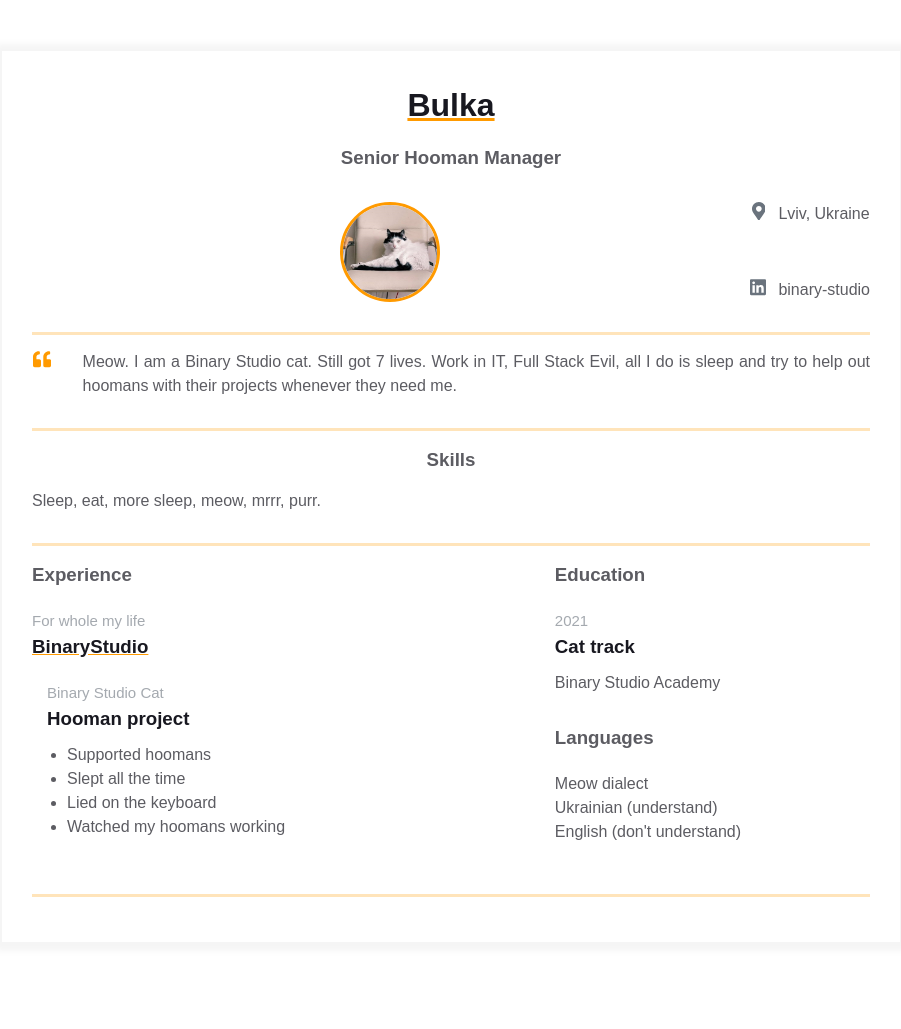
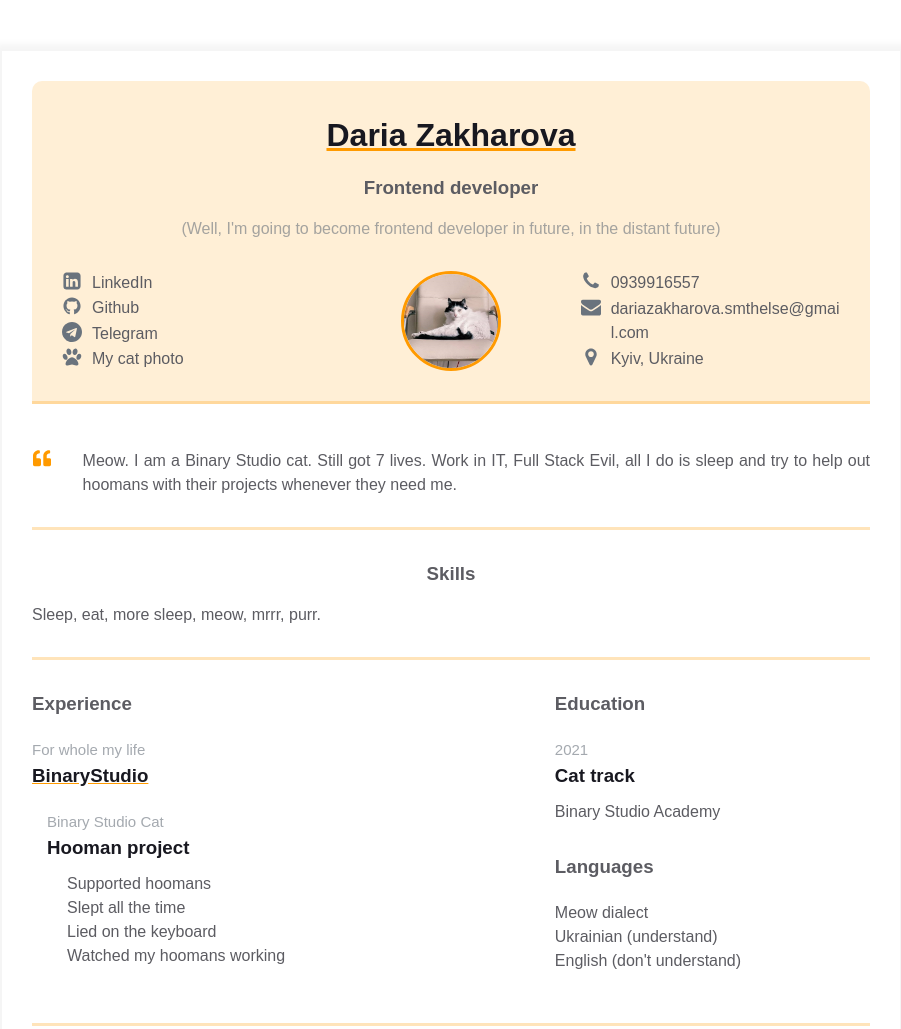
Before and after one commit to Daria-Zakharova/homepage, a plain HTML site: page index.html in a window 1280 px wide. Shown: the whole page, without its empty margins (189-1090 px from the left). Before the commit the page ends 993 px from the top, so only its background shows below. Drawn offline with Linux system fonts and the light colour scheme.

Commit message:
Updated Contacts info

```diff
--- a/index.html
+++ b/index.html
@@ -10,12 +10,88 @@
     <main>
       <div class="resume">
         <div class="container">
-          <div class="resume__block">
-            <h1 class="contact-info__header">Bulka</h1>
-            <h3 class="contact-info__sub-header">Senior Hooman Manager</h3>
+          <div class="resume__block resume__block--header">
+            <h1 class="contact-info__header">Daria Zakharova</h1>
+            <h3 class="contact-info__sub-header">Frontend developer</h3>
+            <div class="contact-info__comment">
+              (Well, I'm going to become frontend developer in future, in the
+              distant future)
+            </div>
 
             <div class="contact_info_container fh">
-              <div class="contact-info__block"></div>
+              <div class="contact-info__block">
+                <ul class="contact-info__list">
+                  <li class="contact-info__list-item">
+                    <a
+                      href="https://www.linkedin.com/in/daria-zakharova-acc/"
+                      rel="author"
+                      target="_blank"
+                      class="contact-info__item"
+                    >
+                      <div class="contact-info__item-icon-wrapper">
+                        <svg>
+                          <use
+                            href="./assets/icons-sprite.svg#icon-linkedin-square"
+                          ></use>
+                        </svg>
+                      </div>
+                      <span class="contact-info__link-txt">LinkedIn</span>
+                    </a>
+                  </li>
+                  <li class="contact-info__list-item">
+                    <a
+                      href="https://github.com/Daria-Zakharova/"
+                      rel="author"
+                      target="_blank"
+                      class="contact-info__item"
+                    >
+                      <div class="contact-info__item-icon-wrapper">
+                        <svg>
+                          <use
+                            href="./assets/icons-sprite.svg#icon-github"
+                          ></use>
+                        </svg>
+                      </div>
+                      <span class="contact-info__link-txt">Github</span>
+                    </a>
+                  </li>
+                  <li class="contact-info__list-item">
+                    <a
+                      href="https://t.me/DariaZverek"
+                      rel="author"
+                      class="contact-info__item"
+                    >
+                      <div class="contact-info__item-icon-wrapper">
+                        <svg>
+                          <use
+                            href="./assets/icons-sprite.svg#icon-telegram"
+                          ></use>
+                        </svg>
+                      </div>
+                      <span class="contact-info__link-txt">Telegram</span>
+                    </a>
+                  </li>
+                  <li class="contact-info__list-item">
+                    <a
+                      href="https://ibb.co/GT3F0zG"
+                      rel="author"
+                      target="_blank"
+                      class="contact-info__item"
+                    >
+                      <div class="contact-info__item-icon-wrapper">
+                        <svg>
+                          <use href="./assets/icons-sprite.svg#icon-paw"></use>
+                        </svg>
+                      </div>
+                      <span
+                        class="contact-info__link-txt"
+                        title="If it's not important info than what on this unfair Earth is?"
+                        >My cat photo</span
+                      >
+                    </a>
+                  </li>
+                </ul>
+              </div>
 
               <div class="contact-info__block contact-info__block--center">
                 <img
@@ -26,38 +102,60 @@
               </div>
 
               <div class="contact-info__block">
-                <a href="" rel="author" class="contact-info__item">
-                  <div class="contact-info__item-icon-wrapper">
-                    <svg
-                      class="contact-info__item-icon"
-                      xmlns="http://www.w3.org/2000/svg"
-                      viewBox="0 0 384 512"
-                    >
-                      <path
-                        d="M172.268 501.67C26.97 291.031 0 269.413 0 192 0 85.961 85.961 0 192 0s192 85.961 192 192c0 77.413-26.97 99.031-172.268 309.67-9.535 13.774-29.93 13.773-39.464 0zM192 272c44.183 0 80-35.817 80-80s-35.817-80-80-80-80 35.817-80 80 35.817 80 80 80z"
-                      ></path>
-                    </svg>
-                  </div>
-                  <span>Lviv, Ukraine</span>
-                </a>
+                <ul class="contact-info__list">
+                  <li>
                     <a
-                  href="https://ua.linkedin.com/company/binary-studio_241166"
+                      href="tel:+380939916557"
                       rel="author"
                       class="contact-info__item"
                     >
                       <div class="contact-info__item-icon-wrapper">
-                    <svg
-                      class="contact-info__item-icon"
-                      xmlns="http://www.w3.org/2000/svg"
-                      viewBox="0 0 448 512"
-                    >
-                      <path
-                        d="M416 32H31.9C14.3 32 0 46.5 0 64.3v383.4C0 465.5 14.3 480 31.9 480H416c17.6 0 32-14.5 32-32.3V64.3c0-17.8-14.4-32.3-32-32.3zM135.4 416H69V202.2h66.5V416zm-33.2-243c-21.3 0-38.5-17.3-38.5-38.5S80.9 96 102.2 96c21.2 0 38.5 17.3 38.5 38.5 0 21.3-17.2 38.5-38.5 38.5zm282.1 243h-66.4V312c0-24.8-.5-56.7-34.5-56.7-34.6 0-39.9 27-39.9 54.9V416h-66.4V202.2h63.7v29.2h.9c8.9-16.8 30.6-34.5 62.9-34.5 67.2 0 79.7 44.3 79.7 101.9V416z"
-                      ></path>
+                        <svg>
+                          <use
+                            href="./assets/icons-sprite.svg#icon-phone"
+                          ></use>
                         </svg>
                       </div>
-                  <span>binary-studio</span>
+                      <span class="contact-info__link-txt">0939916557</span>
                     </a>
+                  </li>
+                  <li>
+                    <a
+                      href="mailto:dariazakharova.smthelse@gmail.com"
+                      rel="author"
+                      class="contact-info__item"
+                    >
+                      <div class="contact-info__item-icon-wrapper">
+                        <svg>
+                          <use
+                            href="./assets/icons-sprite.svg#icon-envelope"
+                          ></use>
+                        </svg>
+                      </div>
+                      <span
+                        class="contact-info__link-txt"
+                        title="Getting it unique was harder than I could imagine"
+                        >dariazakharova.smthelse@gmail.com</span
+                      >
+                    </a>
+                  </li>
+                  <li>
+                    <a
+                      href="https://goo.gl/maps/vF8XJw4zKjvavtnh7"
+                      rel="author"
+                      class="contact-info__item"
+                    >
+                      <div class="contact-info__item-icon-wrapper">
+                        <svg>
+                          <use
+                            href="./assets/icons-sprite.svg#icon-map-marker"
+                          ></use>
+                        </svg>
+                      </div>
+                      <span class="contact-info__link-txt">Kyiv, Ukraine</span>
+                    </a>
+                  </li>
+                </ul>
               </div>
             </div>
           </div>
--- a/styles.css
+++ b/styles.css
@@ -15,6 +15,11 @@ body {
     --icon-color: #6a737d;
     --border-color: #ff9a0045;
     --text-decoration-color: #ff9a00;
+    --bg-decoration-color: #ff9a0029;
+}
+
+ul {
+    list-style: none;
 }
 
 .container {
@@ -46,7 +51,14 @@ body {
 .resume__block {
     border-bottom: 3px solid var(--border-color);
     padding-bottom: 30px;
-    margin-bottom: 15px;
+    margin-bottom: 30px;
+}
+
+.resume__block--header {
+    padding: 30px;
+    margin-bottom: 45px;
+    border-radius: 10px 10px 0 0;
+    background-color: var(--bg-decoration-color);
 }
 
 @media screen and (max-width: 576px) {
@@ -60,6 +72,10 @@ body {
         align-items: center;
     }
 
+    .contact-info__block {
+        min-width: 100%;
+    }
+
     .contact-info__block:not(:last-child) {
         margin-bottom: 20px;
     }
@@ -71,7 +87,8 @@ body {
 /* Contact-info */
 
 .contact-info__header,
-.contact-info__sub-header {
+.contact-info__sub-header,
+.contact-info__comment {
     text-align: center;
 }
 
@@ -84,17 +101,27 @@ body {
 
 .contact-info__sub-header {
     color: var(--secondary-text-color);
+    margin-bottom: 15px;
+}
+
+.contact-info__comment {
+    color: var(--durability-text-color);
     margin-bottom: 30px;
 }
 
 .contact-info__block {
     display: flex;
-    flex-direction: column;
-    justify-content: space-between;
 }
 
 .contact-info__block--center {
     justify-content: center;
+    align-items: center;
+}
+
+.contact-info__list {
+    display: flex;
+    flex-direction: column;
+    justify-content: space-between;
 }
 
 .contact-info__item {
@@ -109,19 +136,22 @@ body {
 }
 
 .contact-info__item-icon-wrapper {
+    display: inline-block;
     margin-right: 10px;
     width: 20px;
+    height: 20px;
     display: flex;
     justify-content: center;
-}
-
-.contact-info__item-icon path {
     fill: var(--icon-color);
 }
 
 .contact-info__item-icon {
     height: 1.1428rem;
     vertical-align: text-bottom;
+}
+
+.contact-info__link-txt {
+    word-break: break-word;
 }
 
 .contact-info__avatar {
@@ -131,6 +161,12 @@ body {
     object-fit: cover;
     border: 3px solid;
     border-color: var(--text-decoration-color);
+}
+
+@media screen and (min-width: 577px) {
+    .contact-info__block {
+        width: calc(100%/3);
+    }
 }
 
 /* Intro and skills */
```
Also changed, not shown: assets/icons-sprite.svg (added). Lines whose indentation alone changed are shown as unchanged.
